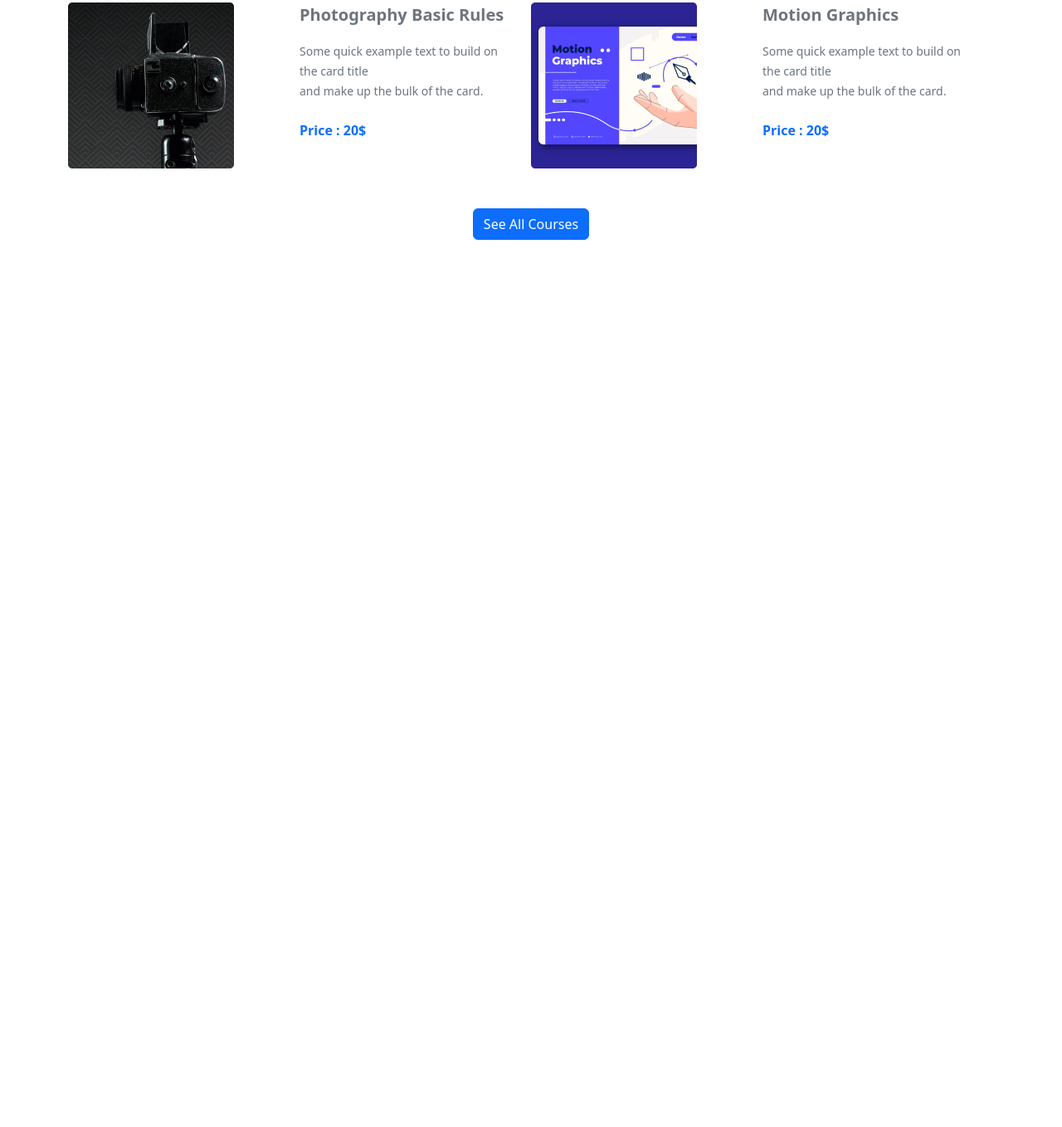
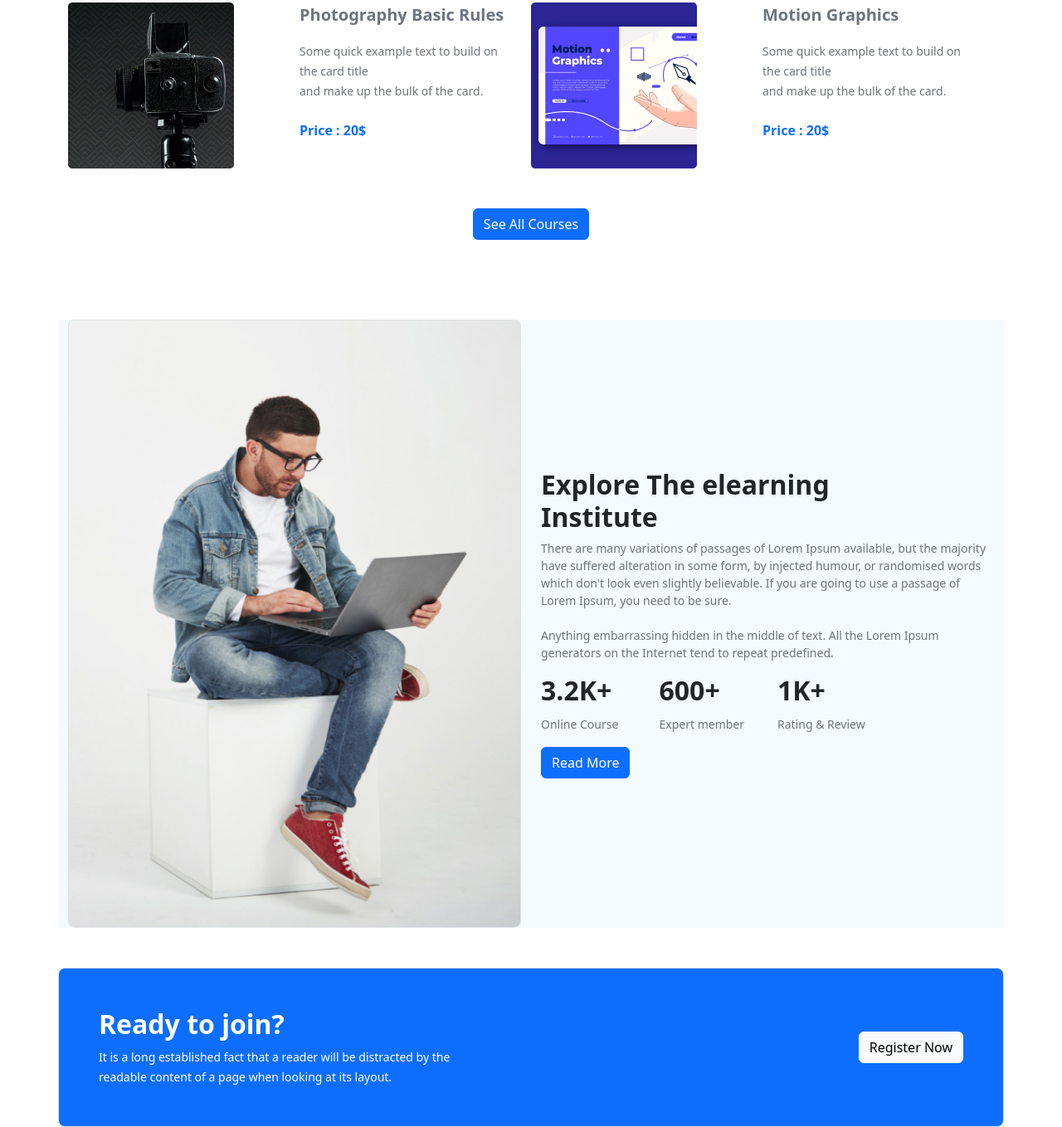
Before and after one commit to rabbirahu/edTech-website, a plain HTML site: page index.html in a window 1280 px wide. Shown: the part 1595-2953 px from the top of the page at 83% size. Before the commit the page ends 1980 px from the top, so only its background shows below. Drawn offline with nearby package versions, Linux system fonts and the light colour scheme.

Commit message:
added learning and ready to joint section

```diff
--- /dev/null
+++ b/css/styles.css
@@ -0,0 +1,12 @@
+body {
+    font-family: "Poppins", sans-serif;
+}
+
+.pro-edu {
+    color: #4A4A4A;
+
+}
+
+.bg-elearning {
+    background-color: #F4FAFD;
+}
--- a/index.html
+++ b/index.html
@@ -5,6 +5,15 @@
     <meta charset="utf-8">
     <meta name="viewport" content="width=device-width, initial-scale=1">
     <title>Pro Edu Larner</title>
+    <!-- google font -->
+    <style>
+        @import url('https://fonts.googleapis.com/css2?family=Poppins&display=swap');
+    </style>
+    <!-- Custom CSS -->
+    <link rel="stylesheet" href="css/styles.css">
+    <!-- Font Awesome -->
+    <script src="https://kit.fontawesome.com/80ecefcdeb.js" crossorigin="anonymous"></script>
+
     <link href="https://cdn.jsdelivr.net/npm/bootstrap@5.2.0/dist/css/bootstrap.min.css" rel="stylesheet"
         integrity="sha384-gH2yIJqKdNHPEq0n4Mqa/HGKIhSkIHeL5AyhkYV8i59U5AR6csBvApHHNl/vI1Bx" crossorigin="anonymous">
 </head>
@@ -212,8 +221,84 @@
             <button class="btn btn-primary" type="submit">See All Courses</button>
         </c-footer>
     </section>
+    <!-- Course Section End -->
+    <!-- Explore The elearning Institute Start -->
+    <section class="container bg-elearning mt-5" id="Deals">
+        <div class="row d-flex justify-content-center align-items-center">
+            <div class="pic col-lg-6">
+                <img class="img-fluid border rounded-3" src="images/working.png" alt="" />
+            </div>
+            <div class="text col-lg-6 align-items-center">
+                <h3 class="fs-2 fw-bold">Explore The elearning <br />Institute</h3>
+                <small class="text-secondary">
+                    <p>
+                        There are many variations of passages of Lorem Ipsum available, but the majority have suffered
+                        alteration in some form, by injected humour, or randomised words which don't look even slightly
+                        believable. If you are going to use a passage of Lorem Ipsum, you need to be sure. <br />
+                        <br />
+                        Anything embarrassing hidden in the middle of text. All the Lorem Ipsum generators on the
+                        Internet tend to repeat predefined.
+                    </p>
+                </small>
+                <div class="row mb-3">
+                    <div class="col-lg-3 col-md-6 col-sm-12">
+                        <h3 class="fs-2 fw-bold mb-2">3.2K+</h3>
+                        <small class="text-secondary"> Online Course</small>
+                    </div>
+                    <div class="col-lg-3 col-md-6 col-sm-12">
+                        <h3 class="fs-2 fw-bold">600+</h3>
+                        <small class="text-secondary"> Expert member</small>
+                    </div>
+                    <div class="col-lg-3 col-md-6 col-sm-12">
+                        <h3 class="fs-2 fw-bold">1K+</h3>
+                        <small class="text-secondary"> Rating & Review</small>
+                    </div>
+                </div>
+                <button class="btn btn-primary" type="submit">Read More</button>
+            </div>
+        </div>
+    </section>
+    <!-- Explore The elearning Institute End -->
+    <!--- Ready to join Start --->
+    <section class="container d-flex justify-content-between align-items-center bg-primary border rounded-3 p-5 mt-5">
+        <div class="">
+            <h3 class="fs-2 fw-bold text-white">Ready to join?</h3>
+            <small class="text-white">It is a long established fact that a reader will be distracted by
+                the <br />
+                readable content of a page when looking at its layout.</small>
+        </div>
+        <div class="">
+            <!-- Button modal -->
+            <button type="button" class="btn btn-light" data-bs-toggle="modal" data-bs-target="#exampleModal">
+                Register Now
+            </button>
 
-    <!-- Course Section End -->
+            <!-- Modal -->
+            <div class="modal fade" id="exampleModal" tabindex="-1" aria-labelledby="exampleModalLabel"
+                aria-hidden="true">
+                <div class="modal-dialog">
+                    <div class="modal-content">
+                        <div class="modal-header">
+                            <h5 class="modal-title" id="exampleModalLabel">Pro Edu Larner</h5>
+                            <button type="button" class="btn-close" data-bs-dismiss="modal" aria-label="Close"></button>
+                        </div>
+                        <div class="modal-body">
+                            The Top 10 Benefits Of Digital Learning.Digital Learning – Technology – Uses in Education
+                        </div>
+                        <div class="modal-footer">
+                            <button type="button" class="btn btn-secondary" data-bs-dismiss="modal">
+                                Close
+                            </button>
+                            <button type="button" class="btn btn-primary">
+                                Save changes
+                            </button>
+                        </div>
+                    </div>
+                </div>
+            </div>
+        </div>
+    </section>
+    <!--- Ready to join End --->
     <script src="https://cdn.jsdelivr.net/npm/bootstrap@5.2.0/dist/js/bootstrap.bundle.min.js"
         integrity="sha384-A3rJD856KowSb7dwlZdYEkO39Gagi7vIsF0jrRAoQmDKKtQBHUuLZ9AsSv4jD4Xa"
         crossorigin="anonymous"></script>
```
Also changed, not shown: images/Logo/logo-1.png (added).
